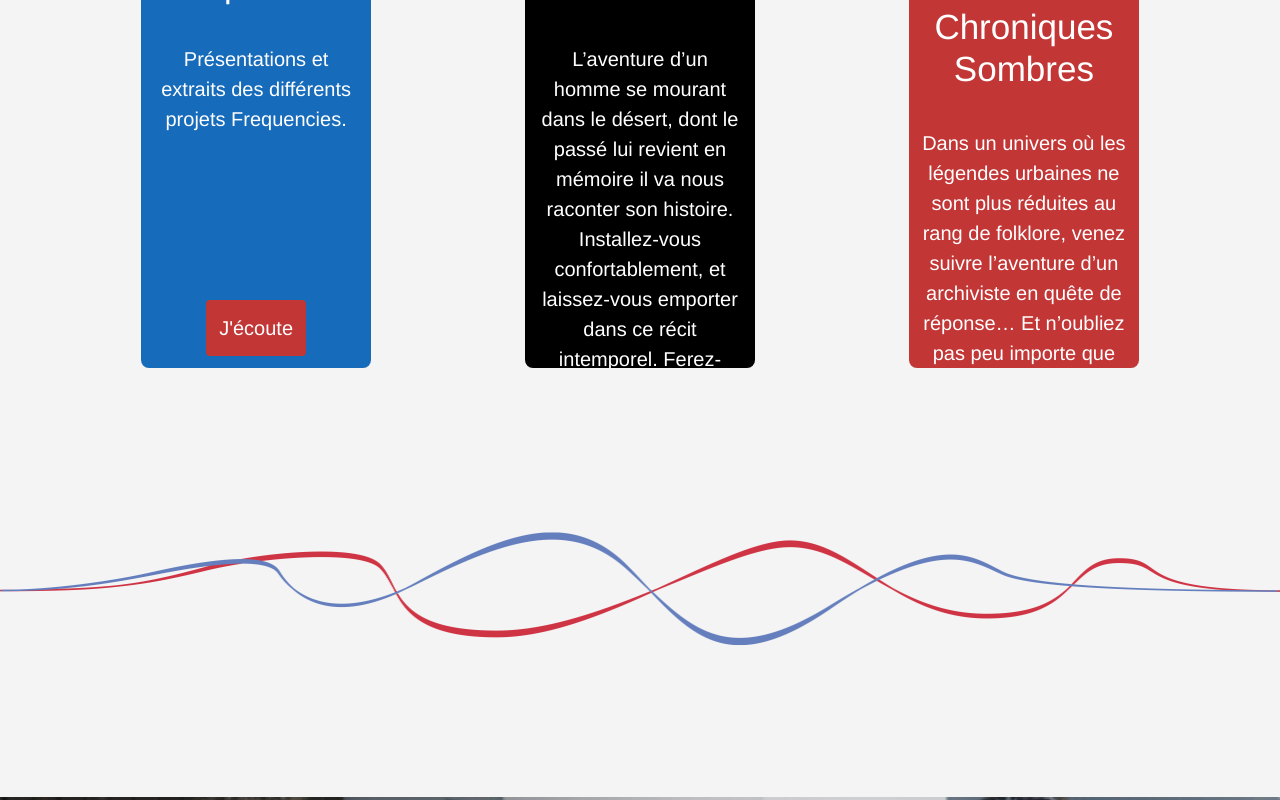
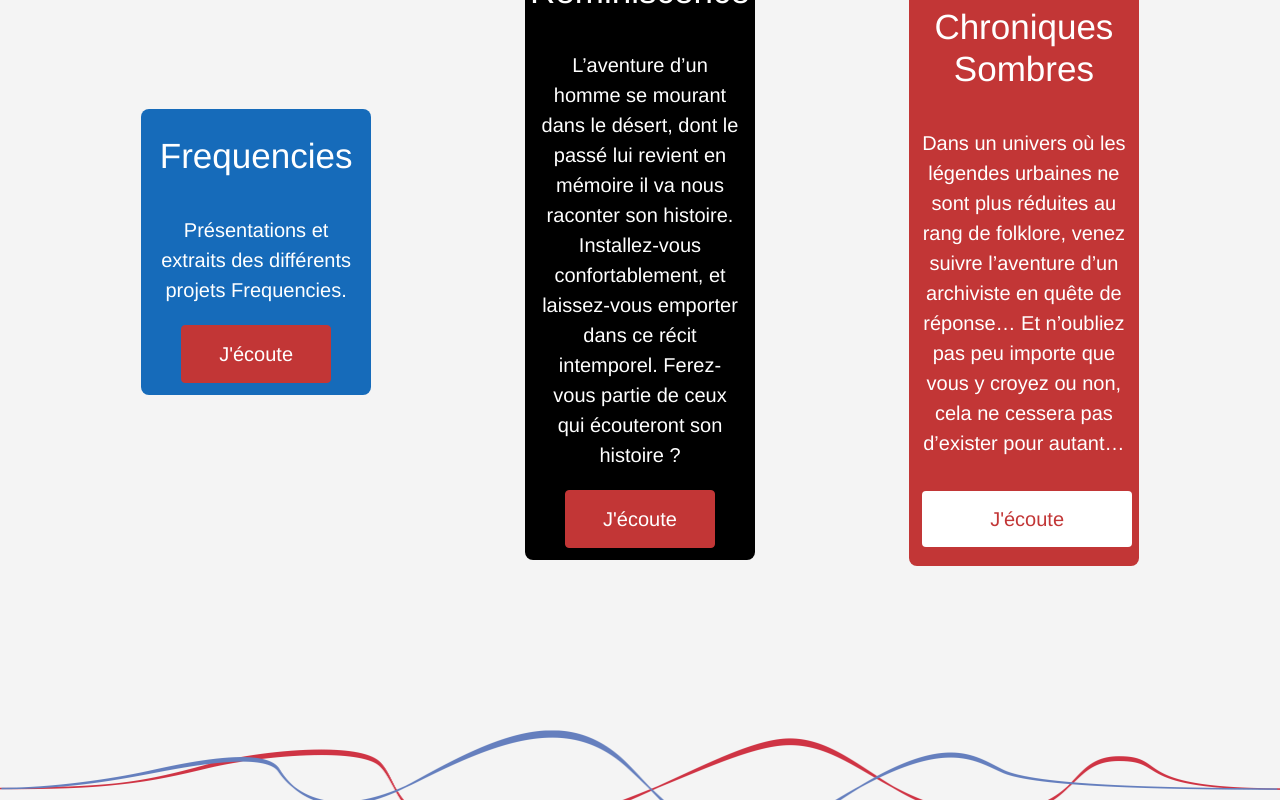
Before and after one commit to FrequenciesProduction/sitewebfrequencies, a Nuxt app: page / in a window 1280 px wide. Shown: the part 1464-2264 px from the top of the page. Built offline with nearby package versions, Linux system fonts and the light colour scheme.

Commit message:
fix: Correction boutons projetsMini + page ajout Emission

```diff
--- a/assets/styles/buttons.modules.scss
+++ b/assets/styles/buttons.modules.scss
@@ -14,7 +14,7 @@ button.button--blue {
     max-height: 70px;
 }
 
-a.button--blue,
+a.button--blue:hover,
 button.button--blue:hover {
     cursor: pointer;
     text-decoration: underline;
--- a/components/addEmission/addEmission.modules.scss
+++ b/components/addEmission/addEmission.modules.scss
@@ -5,3 +5,8 @@
 .custom-file-input:lang(fr-FR) ~ .custom-file-label::after {
   content: 'Parcourir';
 }
+
+.btn-group-form {
+  display: flex;
+  justify-content: space-evenly;
+}
--- a/components/addEmission/addEmission.vue
+++ b/components/addEmission/addEmission.vue
@@ -2,14 +2,22 @@
     <div>
         <h2>Ajouter une emission</h2>
         <form @submit.prevent="onAddEmission">
-            <b-form-group id="input-group-titre" label="Titre:" label-for="titre-emission">
-                <b-form-input id="titre-emission" v-model="emission.titre" placeholder="Nom de l'émission" required></b-form-input>
-            </b-form-group>
-            <b-form-group id="input-group-rss" label="Lien:" label-for="rss-emission">
-                <b-form-input id="rss-emission" v-model="emission.rss" placeholder="Lien du fichier RSS" required></b-form-input>
-            </b-form-group>
-            <b-button onClick="window.location.href='/emissions'">Retour</b-button>
-            <b-button type="submit" variant="success">Ajouter</b-button>
+            <div class="mb-3">
+                <label for="titre-emission" class="form-label">Titre:</label>
+                <div class="input-group">
+                    <input type="text" class="form-control" id="titre-emission" v-model="emission.titre" required>
+                </div>
+            </div>
+            <div class="mb-3">
+                <label for="rss-emission" class="form-label">Lien:</label>
+                <div class="input-group">
+                    <input type="text" class="form-control" id="rss-emission" v-model="emission.rss" required>
+                </div>
+            </div>
+            <div class="col-12 btn-group-form">
+                <button class="btn btn-md btn-primary" onClick="window.location.href='/emissions'">Retour</button>
+                <button type="submit" class="btn btn-md btn-success">Ajouter</button>
+            </div>
         </form>
     </div>
 </template>
--- a/components/buttons/introButton.vue
+++ b/components/buttons/introButton.vue
@@ -1,7 +1,7 @@
 <template>
-    <a class="button--white" :href="lien" target="_blank">
+    <a :class="btnClass" :href="lien" target="_blank">
         {{ texte }}
-    <span aria-label="Ouvre un nouvel onglet"></span>
+    <span :aria-label="label"></span>
     </a>
 </template>
 
@@ -13,6 +13,12 @@
             },
             texte: {
                 type: String
+            },
+            label: {
+                type: String
+            },
+            btnClass: {
+                type: String
             }
         }
     }
--- a/components/intro/intro.vue
+++ b/components/intro/intro.vue
@@ -7,13 +7,13 @@
     </p>
     <ul class="button-box">
       <li>
-        <introButton texte="Devenir bénévole" lien="https://docs.google.com/forms/d/e/1FAIpQLSc9T5X5v1Ydinnh5OY0PR2RWsXEp_Ac5zkPIKZrpblGRT2S4g/viewform"/>
+        <introButton btnClass="button--white" texte="Devenir bénévole" label="Ouvre dans un nouvel onglet" lien="https://docs.google.com/forms/d/e/1FAIpQLSc9T5X5v1Ydinnh5OY0PR2RWsXEp_Ac5zkPIKZrpblGRT2S4g/viewform"/>
       </li>
       <li>
-        <introButton texte="Devenir sponsor"/>
+        <introButton btnClass="button--white" texte="Devenir sponsor"/>
       </li>
       <li>
-        <introButton texte="Devenir mécène"/>
+        <introButton btnClass="button--white" texte="Devenir mécène"/>
       </li>
     </ul>
   </div>
--- a/components/projectsMIni/projectsMini.modules.scss
+++ b/components/projectsMIni/projectsMini.modules.scss
@@ -15,7 +15,7 @@
   flex-direction: column;
   box-sizing: content-box;
   width: 230px;
-  height: 430px;
+  // height: 430px;
 }
 
 .project p {
--- a/components/projectsMIni/projectsMini.vue
+++ b/components/projectsMIni/projectsMini.vue
@@ -6,7 +6,7 @@
             <p class="project-desc">
             Présentations et extraits des différents projets Frequencies.
             </p>
-            <NuxtLink class="button--blue" to="/extraits">J'écoute<span aria-label="Vidéos Youtube de Frequencies"></span></NuxtLink>
+            <introButton btnClass="button--blue" texte="J'écoute" lien="/extraits" label="Vidéos Youtube de Frequencies"/>
         </div>
 
         <div class="project project-black">
@@ -16,7 +16,7 @@
                 Installez-vous confortablement, et laissez-vous emporter dans ce récit intemporel.
                 Ferez-vous partie de ceux qui écouteront son histoire ?
             </p>
-            <NuxtLink class="button--blue" to="/reminiscence">J'écoute<span aria-label="Réminiscence"></span></NuxtLink>
+            <introButton btnClass="button--blue" texte="J'écoute" lien="/reminiscence" label="Réminiscence"/>
         </div>
 
         <div class="project project-red">
@@ -25,12 +25,15 @@
                 Dans un univers où les légendes urbaines ne sont plus réduites au rang de folklore, venez suivre l’aventure d’un archiviste en quête de réponse…
                 Et n’oubliez pas peu importe que vous y croyez ou non, cela ne cessera pas d’exister pour autant…
             </p>
-            <NuxtLink style="position: relative;" class="button--blue" to="/chroniques" >J'écoute<span aria-label="Les Chroniques Sombres"></span></NuxtLink>
+            <introButton btnClass="button--white" texte="J'écoute" lien="/chroniques" label="Les Chroniques Sombres"/>
         </div>
 
     </div>
 </template>
 
+<script setup>
+    import introButton from '~/components/buttons/introButton.vue'
+</script>
 <style scoped>
 @import './projectsMini.modules.scss';
 </style>
```
